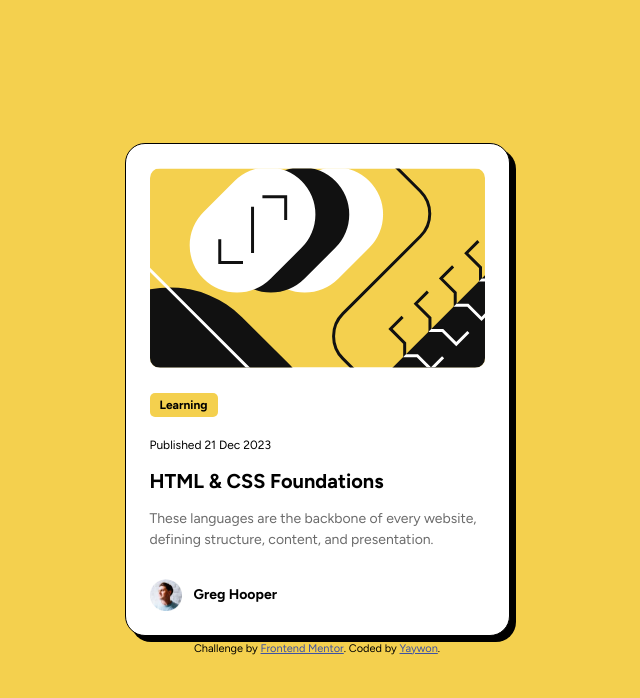
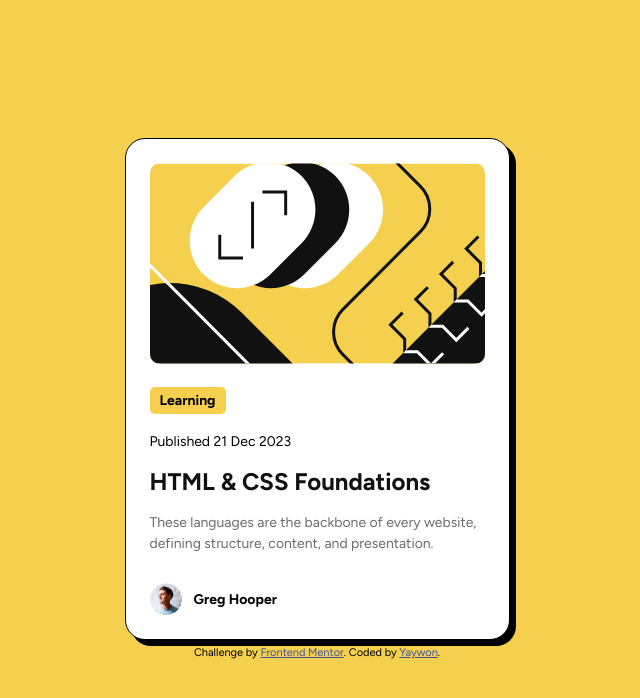
Before and after one commit to yaywonah/Blog-Preview-Card, a plain HTML site: page index.html in a window 1280 px wide. Shown: the whole page, without its empty margins (323-963 px from the left). Drawn offline with Linux system fonts and the light colour scheme.

Commit message:
added hover and fixed desktop font size

```diff
--- a/css/main.css
+++ b/css/main.css
@@ -54,6 +54,15 @@ h1 {
     padding: 12px 0;
 }
 
+h1 a {
+    text-decoration: none;
+    color: #111111;
+}
+
+a:hover {
+    color: #F4D04E;
+}
+
 p {
     color: #6B6B6B;
     font-size: 14px;
@@ -88,4 +97,19 @@ h2 {
         width: 385px;
     }
 
+    h4 .learning {
+        font-size: 14px;
+    }
+
+    h3 {
+        font-size: 14px;
+    }
+
+    h1 {
+        font-size: 24px;
+    }
+
+    h2 {
+        font-size: 14px;
+    }
 }
--- a/index.html
+++ b/index.html
@@ -38,7 +38,7 @@
       <div class="content">
         <h4><span class="learning">Learning</span></h4>
         <h3>Published 21 Dec 2023</h3>
-        <h1>HTML & CSS Foundations</h1>
+        <h1><a href="#">HTML & CSS Foundations</a></h1>
         <p>These languages are the backbone of every website, defining structure, content, and presentation.</p>
       </div>
       <div class="author">
```
Also changed, not shown: 1 other file.
